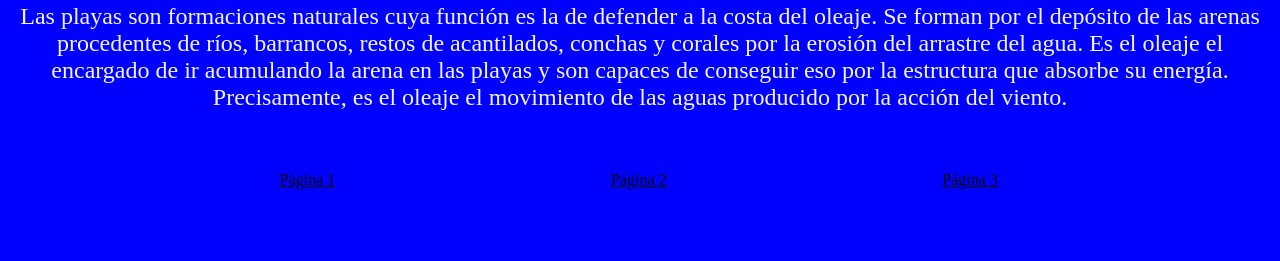
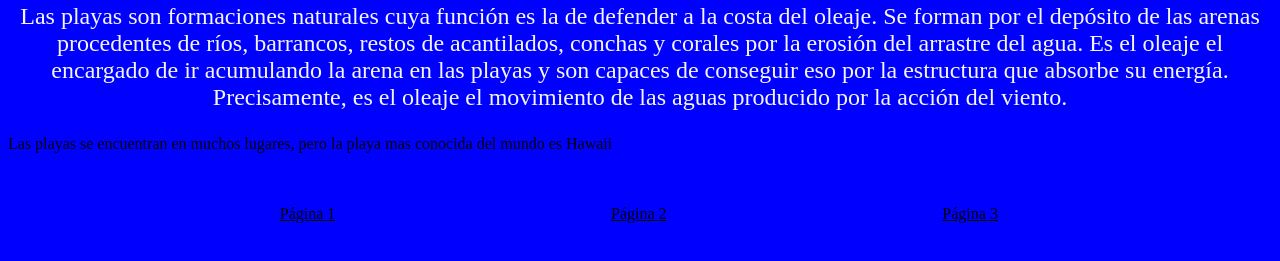
Before and after one commit to emiliogzz04/Laboratorio6, a plain HTML site: page index.html in a window 1280 px wide. Shown: the part 79-340 px from the top of the page. Drawn offline with Linux system fonts and the light colour scheme.

Commit message:
Texto agregado a Index y Archivo con nombre

```diff
--- a/index.html
+++ b/index.html
@@ -14,6 +14,7 @@
         conchas y corales por la erosión del arrastre del agua. Es el oleaje el encargado de ir acumulando
         la arena en las playas y son capaces de conseguir eso por la estructura que absorbe su energía.
         Precisamente, es el oleaje el movimiento de las aguas producido por la acción del viento.</p>
+        <p>Las playas se encuentran en muchos lugares, pero la playa mas conocida del mundo es Hawaii</p>
         <img id = "playa" src="playa.jpg" alt="">
         <br>
         <br>
```
Also changed, not shown: 2132154.txt (added).
